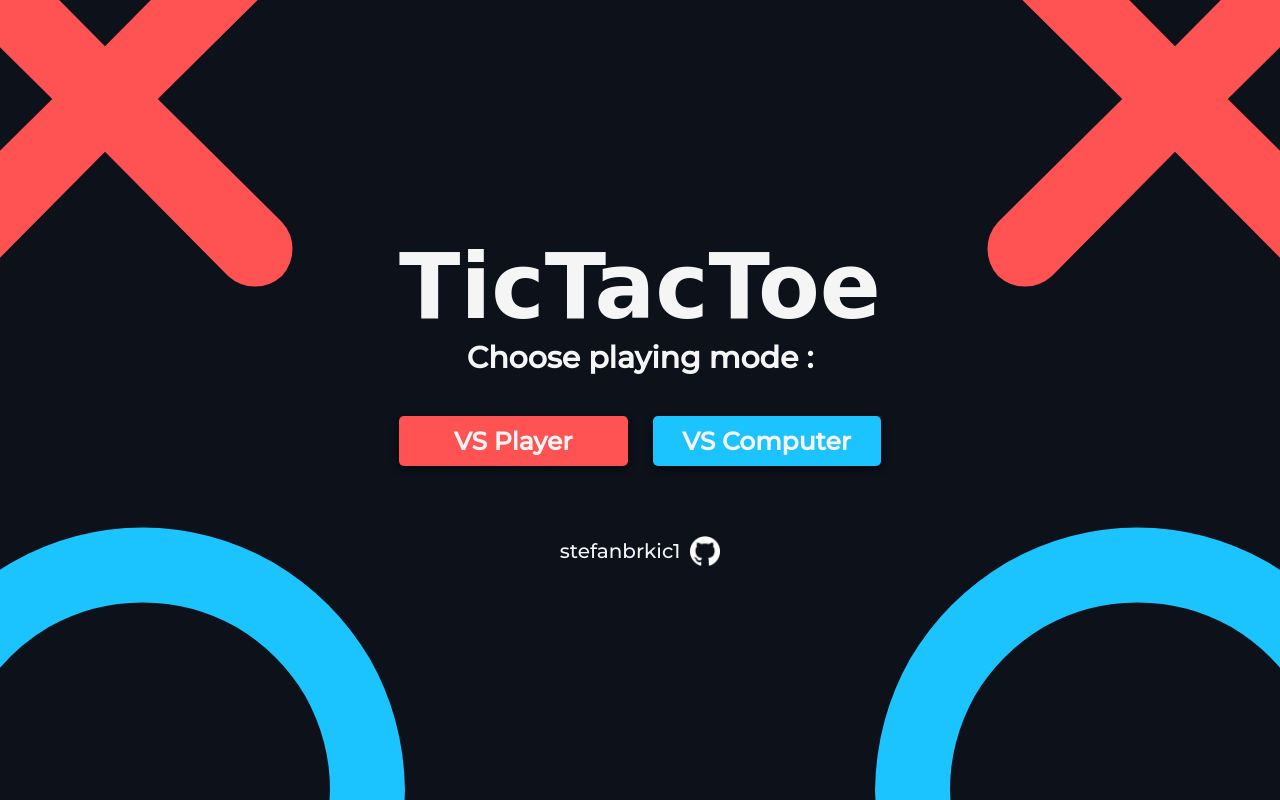
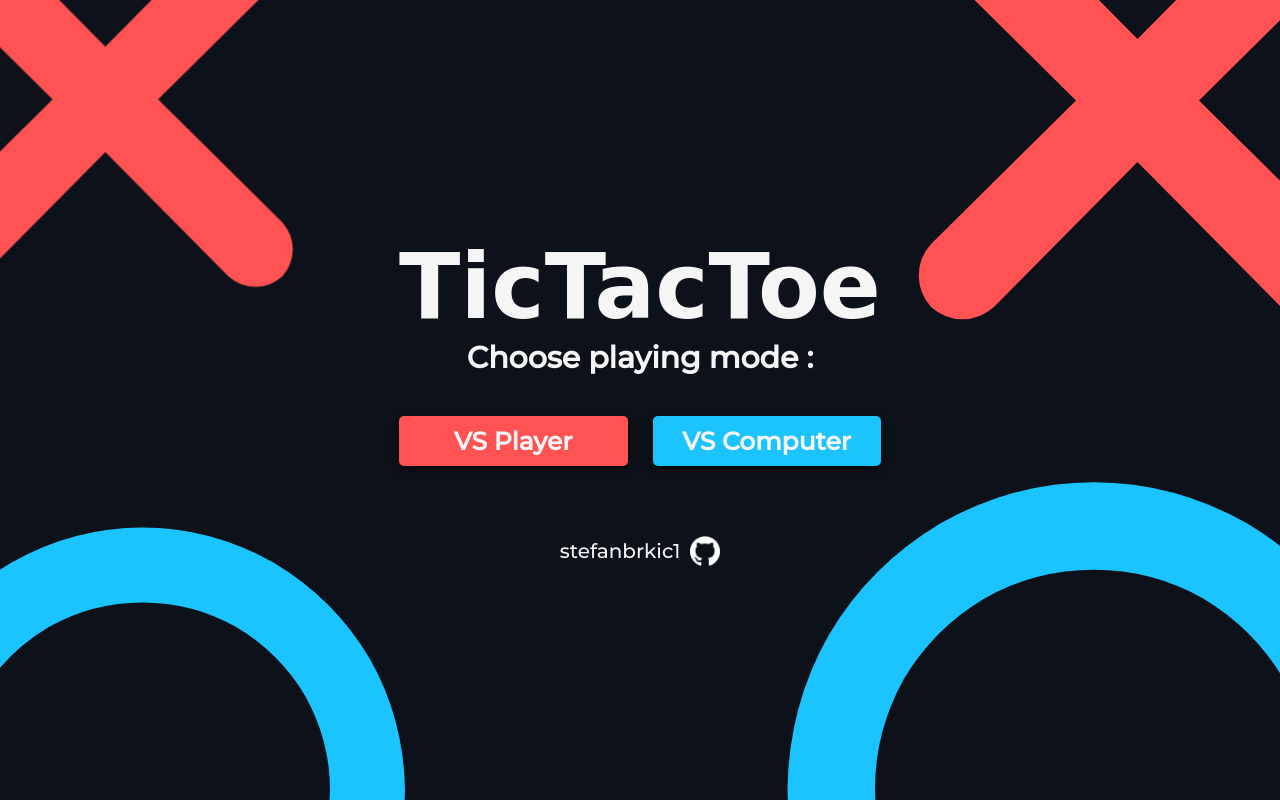
Before and after one commit to stefanbrkic1/TicTacToe, a plain HTML site: page index.html in a window 1280 px wide. Drawn offline with Linux system fonts and the light colour scheme; a web font is replaced by a local one.

Commit message:
Made x mark same size as o mark

```diff
--- a/style.css
+++ b/style.css
@@ -196,7 +196,7 @@ input{
 .o-mark1 {
     position: absolute;
     color: var(--primary-color);
-    font-size: 600rem;
+    font-size: 700rem;
     bottom: 0;
     right: -120px;
     transition: all 0.4s ease;
@@ -205,7 +205,7 @@ input{
 .x-mark2 {
     position: absolute;
     color: var(--secondary-color);
-    font-size: 600rem;
+    font-size: 700rem;
     top: 90px;
     right: -120px;
     transition: all 0.4s ease;
```
Also changed, not shown: gameboard.html (line endings or trailing spaces).
